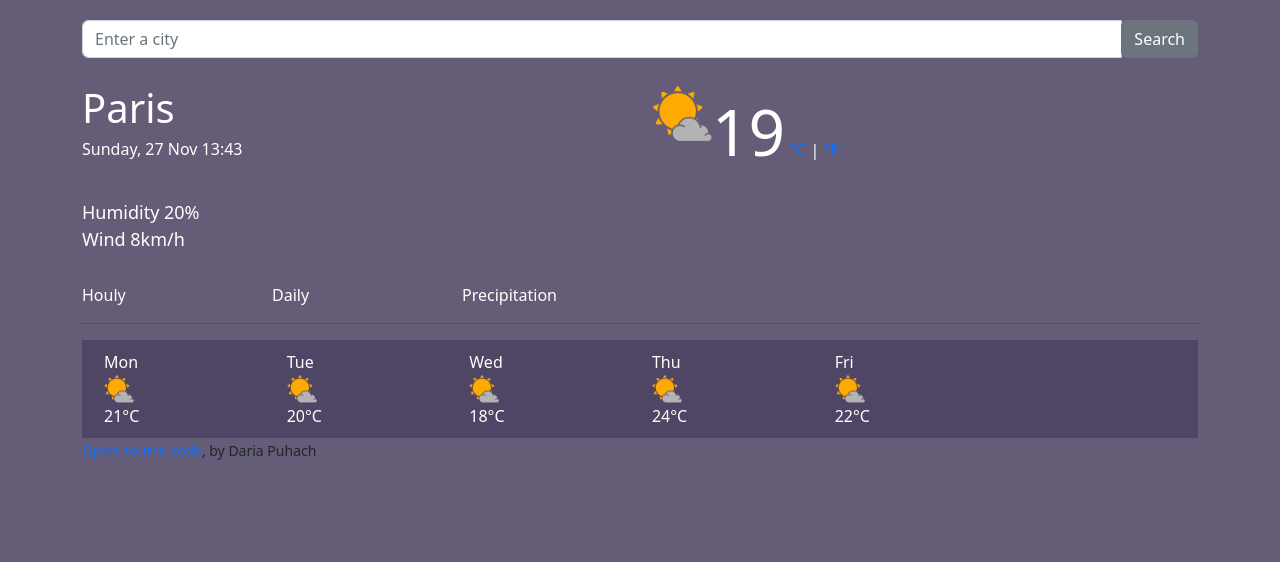
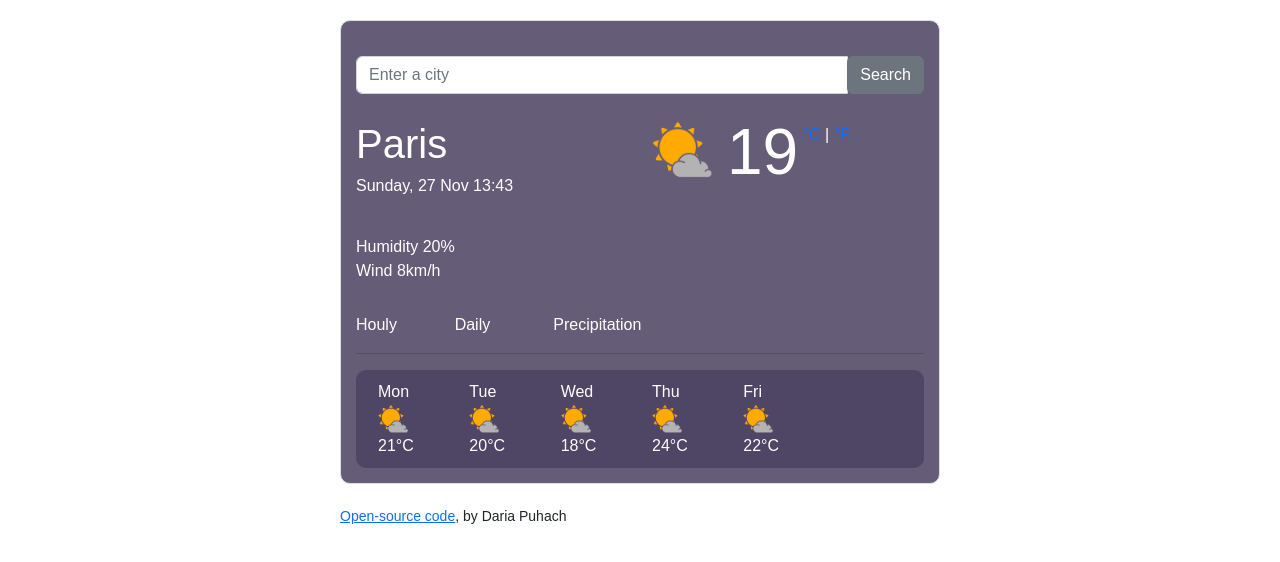
Before and after one commit to Dariapm15/weather_app, a plain HTML site: page index.html in a window 1280 px wide. Drawn offline with nearby package versions, Linux system fonts and the light colour scheme; no server answers.

Commit message:
Update styles.css

```diff
--- a/src/styles.css
+++ b/src/styles.css
@@ -1,5 +1,5 @@
 body {
-  background-color: #655c77;
+  font-family: Arial, Helvetica, sans-serif;
 }
 h1 {
   color: white;
@@ -16,6 +16,18 @@ h3 {
 p {
   color: white;
 }
+.weather-app-wrapper {
+  margin: 20px auto;
+  max-width: 600px;
+}
+.weather-app {
+  border: 1px solid #dadde1;
+  padding: 15px;
+  margin: 20px auto;
+  border-radius: 10px;
+  background-color: #655c77;
+}
+
 .search {
   margin: 20px 0px;
 }
@@ -25,7 +37,7 @@ p {
 .rain {
   color: rgb(255, 255, 255);
   margin-top: 40px;
-  font-size: 18px;
+  font-size: 16px;
 }
 .other {
   color: white;
@@ -33,12 +45,14 @@ p {
 }
 .days {
   background-color: #4f4564;
+  border-radius: 10px;
   color: white;
   padding: 10px;
-  margin: 0 auto;
+  margin: 0px 0px;
 }
 .temp {
   display: flex;
+  line-height: 1;
 }
 .temperature {
   font-size: 64px;
@@ -46,6 +60,12 @@ p {
 }
 .units {
   color: white;
-  text-align: left;
+  text-align: start;
   font-size: 16px;
+  box-sizing: border-box;
+  top: -34px;
+  position: relative;
 }
+.weather-temperature img {
+  margin-right: 15px;
+}
```
